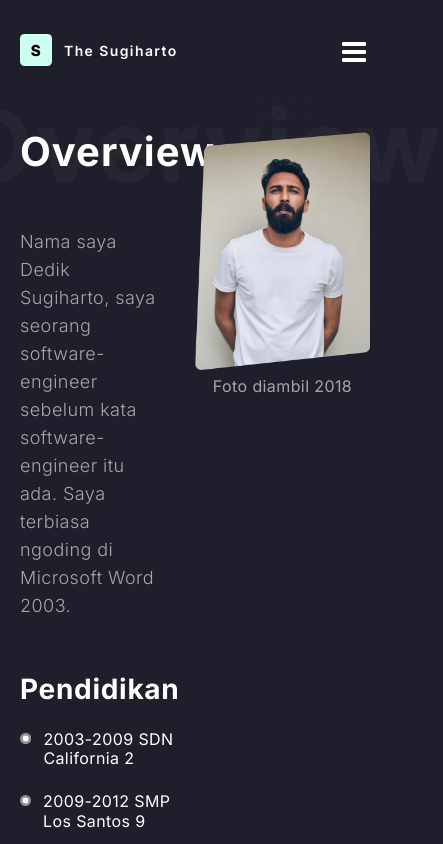
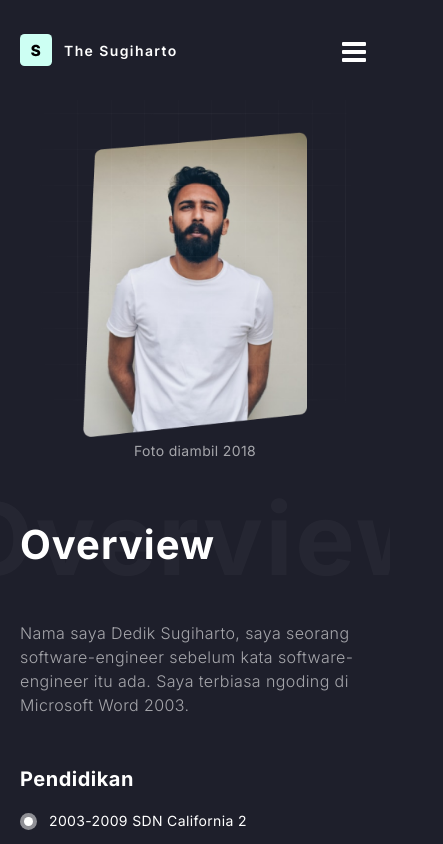
Before and after one commit to hudadamar21/codedesign-the-sugiharto, a Vue app: page /overview in a window 390 px wide. Shown: the top 844 px of the page, 443 px wide, since content can reach past the window. Built offline with nearby package versions, Linux system fonts and the light colour scheme.

Commit message:
overview: responsive mobile

```diff
--- a/src/components/BioList.vue
+++ b/src/components/BioList.vue
@@ -9,8 +9,8 @@
 
 <template>
   <div class="mt-12">
-    <h2 class="text-[1.75rem] font-bold mb-5">{{ name }}</h2>
-    <ul class="space-y-6">
+    <h2 class="text-xl lg:text-[1.75rem] font-bold mb-5">{{ name }}</h2>
+    <ul class="space-y-6 text-sm lg:text-base">
       <li v-for="list of lists" :key="list" class="flex itemsc-center gap-x-3 leading-[1.2]">
         <IconDot />
         {{ list }}
--- a/src/components/MainHeader.vue
+++ b/src/components/MainHeader.vue
@@ -11,7 +11,7 @@
     <div class="flex items-center gap-x-8 md:gap-x-16">
       <RouterLink @click="open = false" class="relative z-30 flex items-center gap-x-3" to="/">
         <img class="w-8 lg:w-14 h-8 lg:h-14" src="/images/logo.svg" alt="logo" />
-        <p class="block l font-semibold mt-0.5 tracking-widest text-sm">The Sugiharto</p>
+        <p class="block lg:hidden font-semibold mt-0.5 tracking-widest text-sm">The Sugiharto</p>
       </RouterLink>
       <nav
         class="absolute lg:static top-0 left-0 flex flex-col lg:flex-row w-full pt-28 pb-12 space-y-8 lg:space-y-0 lg:py-0 bg-dark z-20 items-center gap-x-8 md:gap-x-16 transition-transform duration-500"
--- a/src/views/OverviewPage.vue
+++ b/src/views/OverviewPage.vue
@@ -4,25 +4,25 @@
 </script>
 
 <template>
-  <main class="relative main-container grid grid-cols-2 items-start pt-8">
-    <div>
+  <main class="relative main-container grid grid-cols-1 lg:grid-cols-2 items-start pt-8 pb-28 lg:pb-0 overflow-x-hidden">
+    <div class="order-2 lg:order-1">
       <div class="relative mb-7">
         <h1 class="realtive z-10 text-4xl font-bold">Overview</h1>
         <div class="absolute -top-9 -left-16 text-[100px] font-bold opacity-[3%] leading-none">
           Overview
         </div>
       </div>
-      <p class="opacity-60 text-lg font-light w-[80%] mt-14 tracking-wide">
+      <p class="opacity-60 text-base lg:text-lg font-light w-full lg:w-[80%] mt-14">
         {{ overview.description }}
       </p>
       <template v-for="bio of overview.bio" :key="bio.name">
         <BioList :name="bio.name" :lists="bio.list" />
       </template>
     </div>
-    <div class="relative z-10 flex justify-center">
+    <div class="relative z-10 flex justify-center order-1 lg:order-2 mb-16 lg:mb-0">
       <figure>
-        <img :src="overview.photo.url" alt="photo" />
-        <figcaption class="text-center opacity-60 mt-1">{{ overview.photo.caption }}</figcaption>
+        <img class="w-56 lg:w-auto" :src="overview.photo.url" alt="photo" />
+        <figcaption class="text-center opacity-60 mt-1 text-sm lg:text-base">{{ overview.photo.caption }}</figcaption>
       </figure>
 
       <img class="absolute -top-20 left-0" src="/images/grid.svg" alt="grid" />
```
